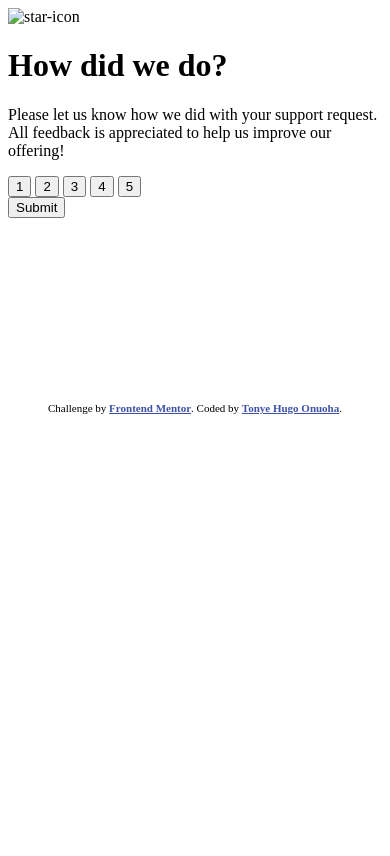
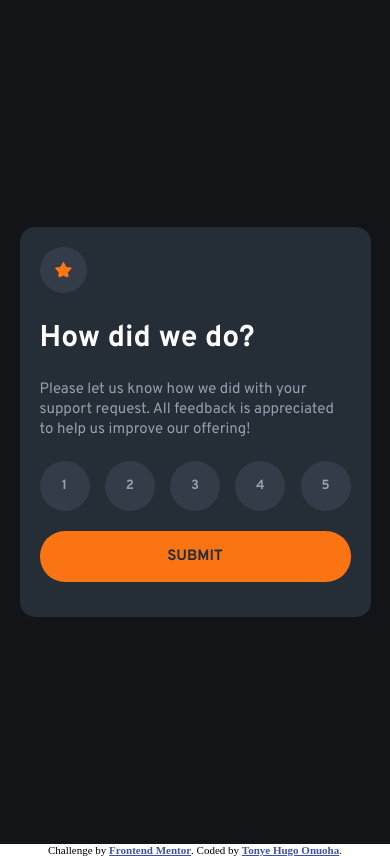
Before and after one commit to Tonye-Onuoha/Interactive-Rating-Component, a plain HTML site: page index.html in a window 390 px wide. Drawn offline with Linux system fonts and the light colour scheme.

Commit message:
Completed initial design for mobile layout

```diff
--- a/css/styles.css
+++ b/css/styles.css
@@ -0,0 +1,149 @@
+html {
+    width: 100%;
+    height: 100%;
+}
+
+body {
+    width: 100%;
+    height: 100%;
+    margin: 0;
+    font-size: 15px;
+}
+
+main {
+    width: 100%;
+    height: 100%;
+    display: flex;
+    justify-content: center;
+    align-items: center;
+    background-color: hsl(216, 12%, 8%);
+}
+
+.overpass-font-400 {
+    font-family: "Overpass", sans-serif;
+    font-optical-sizing: auto;
+    font-weight: 400;
+    font-style: normal;
+}
+
+.overpass-font-700 {
+    font-family: "Overpass", sans-serif;
+    font-optical-sizing: auto;
+    font-weight: 700;
+    font-style: normal;
+}
+
+h1,
+p {
+    margin: 0;
+    color: hsl(217, 12%, 63%);
+    line-height: 1.35;
+}
+
+h1#question {
+    color: hsl(0, 100%, 100%);
+}
+
+/* RATING STATE */
+
+.container {
+    flex-basis: 90%;
+    display: flex;
+    flex-direction: column;
+    gap: 20px;
+    padding: 20px;
+    padding-bottom: 35px;
+    box-sizing: border-box;
+    border-radius: 15px;
+    background-color: hsl(213, 19%, 18%);
+}
+
+img[alt="star-icon"] {
+    padding: 15px;
+    width: 17px;
+    height: 16px;
+    border-radius: 50%;
+    background-color: hsl(213, 17%, 24%);
+}
+
+#rating-container {
+    display: flex;
+    justify-content: space-between;
+}
+
+.rating-button {
+    height: 50px;
+    width: 50px;
+    border: none;
+    border-radius: 50%;
+    color: hsl(217, 12%, 63%);
+    background-color: hsl(213, 17%, 24%);
+}
+
+.rating-button:hover {
+    cursor: pointer;
+    background-color: hsl(25, 97%, 53%);
+}
+
+a#submit-button {
+    display: block;
+    width: 100%;
+    padding-top: 16px;
+    padding-bottom: 16px;
+    border: none;
+    border-radius: 25px;
+    text-align: center;
+    text-transform: uppercase;
+    text-decoration: none;
+    color: hsl(213, 19%, 18%);
+    background-color: hsl(25, 97%, 53%);
+}
+
+a#submit-button:hover {
+    cursor: pointer;
+    background-color: hsl(0, 100%, 100%);
+}
+
+/* SUBMISSION (THANK-YOU) STATE */
+
+#submission-container {
+    flex-basis: 90%;
+    display: flex;
+    flex-direction: column;
+    gap: 25px;
+    padding: 20px;
+    padding-bottom: 35px;
+    box-sizing: border-box;
+    border-radius: 15px;
+    background-color: hsl(213, 19%, 18%);
+}
+
+#submission-image-container {
+    display: flex;
+    flex-direction: column;
+    justify-content: center;
+    align-items: center;
+    gap: 20px;
+    margin-top: 10px;
+}
+
+#submission-image-container > p {
+    width: 55%;
+    padding: 10px;
+    border-radius: 30px;
+    line-height: normal;
+    text-align: center;
+    color: hsl(25, 97%, 53%);
+    background-color: hsl(213, 17%, 24%);
+}
+
+#message-container {
+    text-align: center;
+    display: flex;
+    flex-direction: column;
+    gap: 10px;
+}
+
+#message-container > h1 {
+    color: hsl(0, 100%, 100%);
+}
--- a/index.html
+++ b/index.html
@@ -6,6 +6,14 @@
     <!-- displays site properly based on user's device -->
 
     <link rel="icon" type="image/png" sizes="32x32" href="./images/favicon-32x32.png" />
+    <!-- custom CSS link -->
+    <link rel="stylesheet" type="text/css" href="css/styles.css" />
+    <!-- GOOGLE font -->
+    <link rel="preconnect" href="https://fonts.googleapis.com" />
+    <link rel="preconnect" href="https://fonts.gstatic.com" crossorigin />
+    <link
+      href="https://fonts.googleapis.com/css2?family=Overpass:ital,wght@0,100..900;1,100..900&display=swap"
+      rel="stylesheet" />
 
     <title>Frontend Mentor | Interactive rating component</title>
 
@@ -22,41 +30,24 @@
   </head>
   <body>
     <main>
-      <div class="container">
+      <div class="container overpass-font-400">
         <div id="rating-image-container">
-          <img src="#" alt="star-icon" />
+          <img src="images/icon-star.svg" alt="star-icon" />
         </div>
-        <h1>How did we do?</h1>
+        <h1 id="question">How did we do?</h1>
         <p>
           Please let us know how we did with your support request. All feedback is appreciated to help us improve our
           offering!
         </p>
         <div id="rating-container">
-          <button class="rating-button">1</button>
-          <button class="rating-button">2</button>
-          <button class="rating-button">3</button>
-          <button class="rating-button">4</button>
-          <button class="rating-button">5</button>
+          <button class="rating-button overpass-font-700">1</button>
+          <button class="rating-button overpass-font-700">2</button>
+          <button class="rating-button overpass-font-700">3</button>
+          <button class="rating-button overpass-font-700">4</button>
+          <button class="rating-button overpass-font-700">5</button>
         </div>
         <div id="submit-button-container">
-          <button id="submit-button">Submit</button>
-        </div>
-      </div>
-      <div class="container" style="visibility: hidden">
-        <div id="thank-you-image-container">
-          <img src="#" alt="thank-you-image" />
-          <p>
-            You selected
-            <!-- Add rating here -->
-            out of 5
-          </p>
-        </div>
-        <div id="message-container">
-          <h1>Thank you!</h1>
-          <p>
-            We appreciate you taking the time to give a rating. If you ever need more support, don’t hesitate to get in
-            touch!
-          </p>
+          <a id="submit-button" class="overpass-font-700" href="./pages/submission_page_mobile.html">Submit</a>
         </div>
       </div>
     </main>
```
